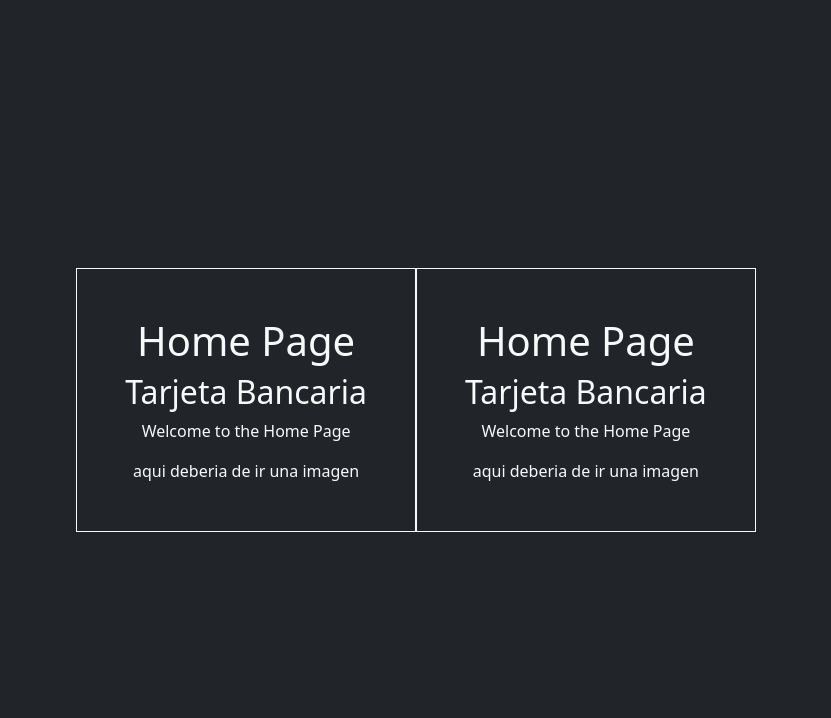
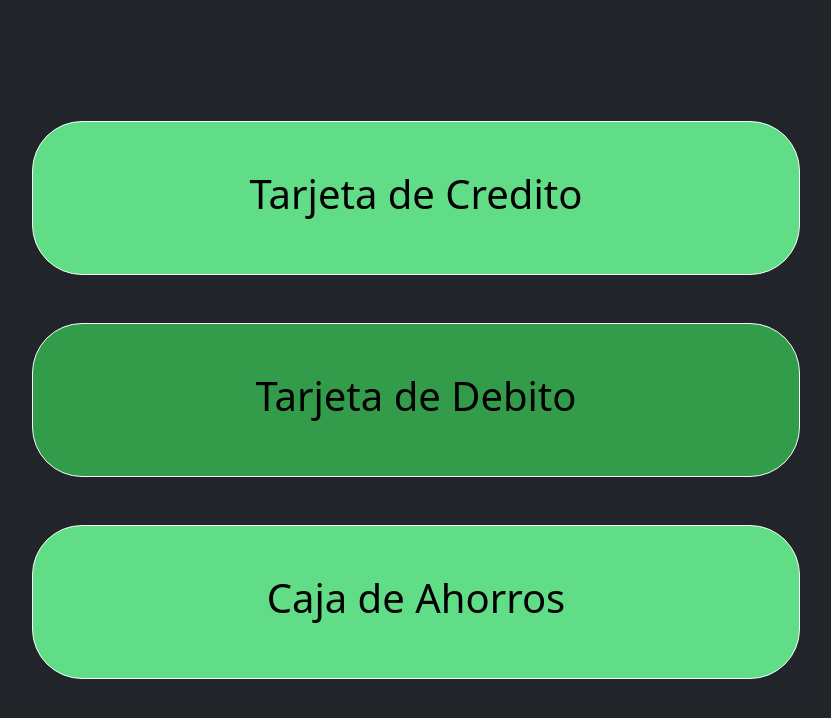
Before and after one commit to GonzaloMartinezz/TarjetaBancaria.Test, a React (Vite) app: page / in a window 1280 px wide. Shown: the top 718 px of the page, without its empty margins (224-1055 px from the left). Built offline with nearby package versions, Linux system fonts and the light colour scheme.

Commit message:
realizando el home

```diff
--- a/src/Components/HomePage.jsx
+++ b/src/Components/HomePage.jsx
@@ -1,23 +1,19 @@
 import React from 'react'
 import 'bootstrap/dist/css/bootstrap.min.css';
-
+import '../Styles/HomePage.css'
 const HomePage = () => {
   return (
-    <section className='d-flex align-items-center justify-content-between text-light m-0 p-0'>
-        <div className='border border-1 border-light p-5' onClick={() => console.log('aqui deberia de ir una imagen')}>
-            <h1>Home Page</h1>
-            <h2>Tarjeta Bancaria</h2>
-            <p>Welcome to the Home Page</p>
-            <span>aqui deberia de ir una imagen</span>
+    <section className='container-botons d-flex flex-column gap-5 '>
+        <div className='contenedor-boton1 border border-1 border-light p-5 w-100'>
+            <h1>Tarjeta de Credito</h1>
+        </div>
+         <div className='contenedor-boton2 border border-1 border-light p-5 w-100' >
+            <h1>Tarjeta de Debito</h1>
+        </div>
+           <div className='contenedor-boton3 border border-1 border-light p-5 w-100' >
+            <h1>Caja de Ahorros</h1>
         </div>
 
-         <div className='border border-1 border-light p-5' >
-            <h1>Home Page</h1>
-            <h2>Tarjeta Bancaria</h2>
-            <p>Welcome to the Home Page</p>
-            <span>aqui deberia de ir una imagen</span>
-
-        </div>
     </section>
   )
 }
--- /dev/null
+++ b/src/Styles/HomePage.css
@@ -0,0 +1,18 @@
+section.container-botons{
+width: 60vw;
+}
+.contenedor-boton1{
+background-color: #60dd86;
+color: black;
+border-radius: 50px;
+}
+.contenedor-boton2{
+background-color: #339c4a;
+color: black;
+border-radius: 50px;
+}
+.contenedor-boton3{
+background-color: #60dd86;
+color: black;
+border-radius: 50px;
+}
```
